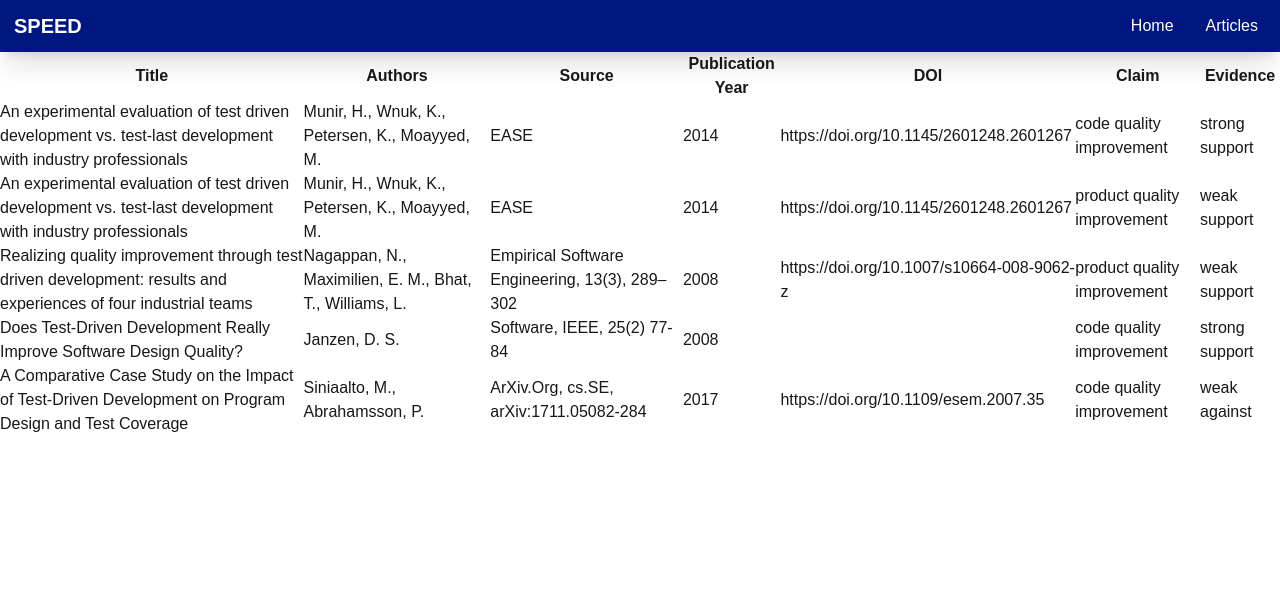
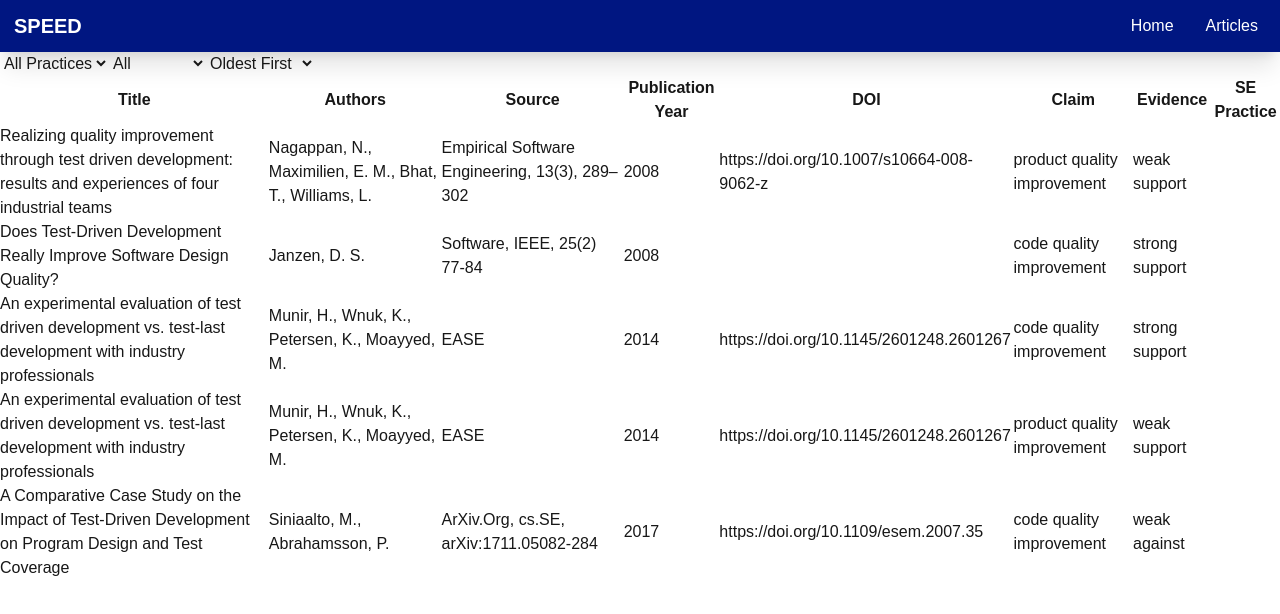
Before and after one commit to mangorioh/W101_06_SPEED, a Next.js app in the folder frontend/: page / in a window 1280 px wide. Shown: the top 614 px of the page. Built offline with nearby package versions, Linux system fonts and the light colour scheme.

Commit message:
feat(frontend): add filter controls for SE practice and publication year
- Added dropdowns for SE practice/year range
- Integrated client-side filtering/sorting
- Enhanced table with SE Practice column
- Resolves #123 (User Story: Filter Evidence)

```diff
--- a/frontend/src/app/page.tsx
+++ b/frontend/src/app/page.tsx
@@ -1,3 +1,9 @@
+// Kirby Pascua | 22172362
+// Added "Practice" field for ids. filtering/sorting logic implemented
+
+"use client";
+
+import { useState } from "react";
 import SortableTable from "@/components/Table/SortableTable";
 import data from "../utils/dummydata";
 
@@ -10,14 +16,42 @@ interface ArticlesInterface {
   doi: string;
   claim: string;
   evidence: string;
+  practice: string;
 }
 
-type ArticlesProps = {
-  articles: ArticlesInterface[];
-};
+export default function ArticlesPage() {
+  const [selectedPractice, setSelectedPractice] = useState<string>("All");
+  const [selectedYearRange, setSelectedYearRange] = useState<string>("All");
+  const [sortOrder, setSortOrder] = useState<"asc" | "desc">("asc");
+  const articles = data.map(article => ({
+    ...article,
+    id: article.id || article._id
+  }));
+  const practices = Array.from(new Set(articles.map(article => article.practice)));
 
-const ArticlesPage = ({ articles }: ArticlesProps) => {
-  const headers: { key: keyof ArticlesInterface; label: string }[] = [
+  // Filter and sort logic
+  const filteredData = articles
+    .filter(article => {
+      const matchesPractice = selectedPractice === "All" || article.practice === selectedPractice;
+      const pubYear = parseInt(article.pubyear);
+
+      let matchesYear = true;
+      if (selectedYearRange === "2015-2020") {
+        matchesYear = pubYear >= 2015 && pubYear <= 2020;
+      } else if (selectedYearRange === "2010-2014") {
+        matchesYear = pubYear >= 2010 && pubYear <= 2014;
+      } else if (selectedYearRange === "2005-2009") {
+        matchesYear = pubYear >= 2005 && pubYear <= 2009;
+      }
+
+      return matchesPractice && matchesYear;
+    })
+    .sort((a, b) => sortOrder === "asc"
+      ? parseInt(a.pubyear) - parseInt(b.pubyear)
+      : parseInt(b.pubyear) - parseInt(a.pubyear)
+    );
+
+  const headers = [
     { key: "title", label: "Title" },
     { key: "authors", label: "Authors" },
     { key: "source", label: "Source" },
@@ -25,32 +59,41 @@ const ArticlesPage = ({ articles }: ArticlesProps) => {
     { key: "doi", label: "DOI" },
     { key: "claim", label: "Claim" },
     { key: "evidence", label: "Evidence" },
+    { key: "practice", label: "SE Practice" }
   ];
 
   return (
     <div className="container">
-      <SortableTable headers={headers} data={articles} />
+      <div className="filters">
+        <select
+          value={selectedPractice}
+          onChange={(e) => setSelectedPractice(e.target.value)}
+        >
+          <option value="All">All Practices</option>
+          {practices.map(practice => (
+            <option key={practice} value={practice}>{practice}</option>
+          ))}
+        </select>
+
+        <select
+          value={selectedYearRange}
+          onChange={(e) => setSelectedYearRange(e.target.value)}
+        >
+          {["All", "2015-2020", "2010-2014", "2005-2009"].map(range => (
+            <option key={range} value={range}>{range}</option>
+          ))}
+        </select>
+
+        <select
+          value={sortOrder}
+          onChange={(e) => setSortOrder(e.target.value as "asc" | "desc")}
+        >
+          <option value="asc">Oldest First</option>
+          <option value="desc">Newest First</option>
+        </select>
+      </div>
+
+      <SortableTable headers={headers} data={filteredData} />
     </div>
   );
-};
-
-async function getData(): Promise<ArticlesInterface[]> {
-  return new Promise((resolve) => {
-    const articles = data.map((article) => ({
-      id: article.id ?? article._id,
-      title: article.title,
-      authors: article.authors,
-      source: article.source,
-      pubyear: article.pubyear,
-      doi: article.doi,
-      claim: article.claim,
-      evidence: article.evidence,
-    }));
-    resolve(articles);
-  });
 }
-
-export default async function Articles() {
-  const articles = await getData();
-  return <ArticlesPage articles={articles} />;
-}
```
